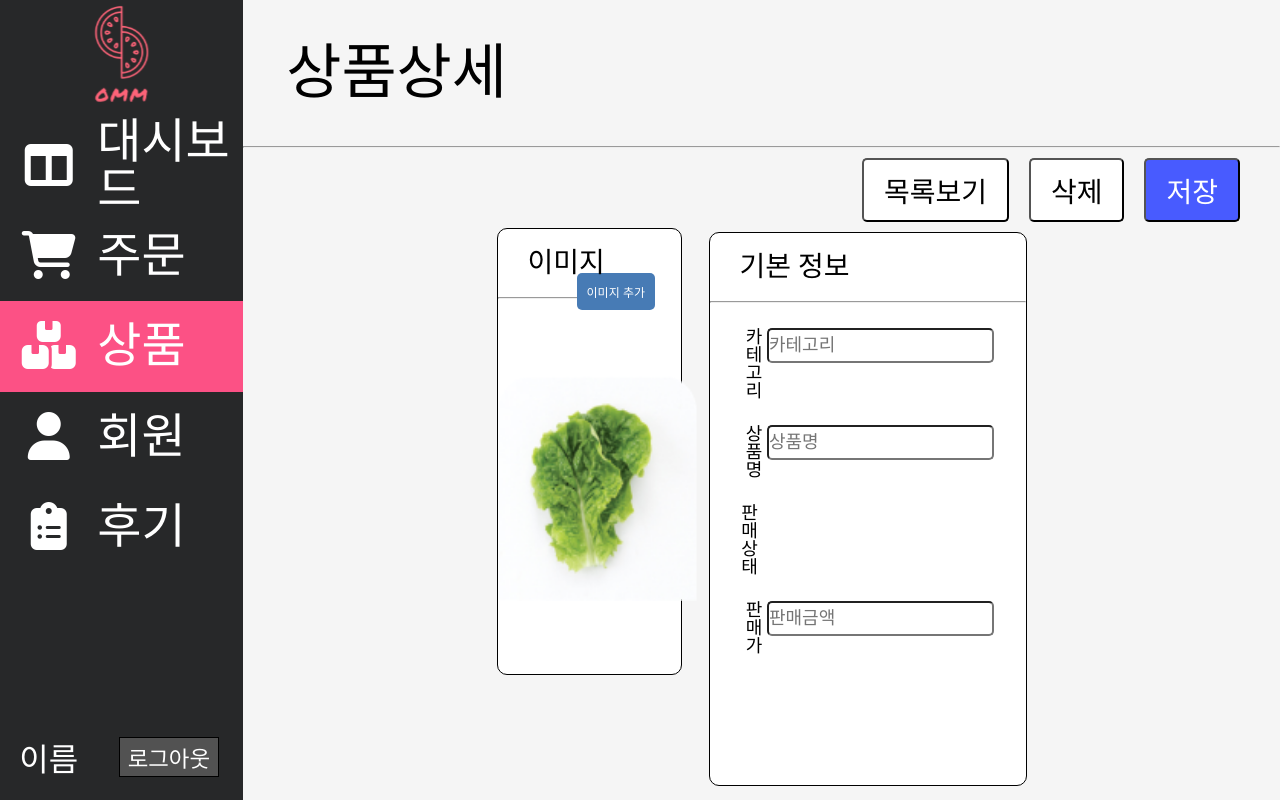
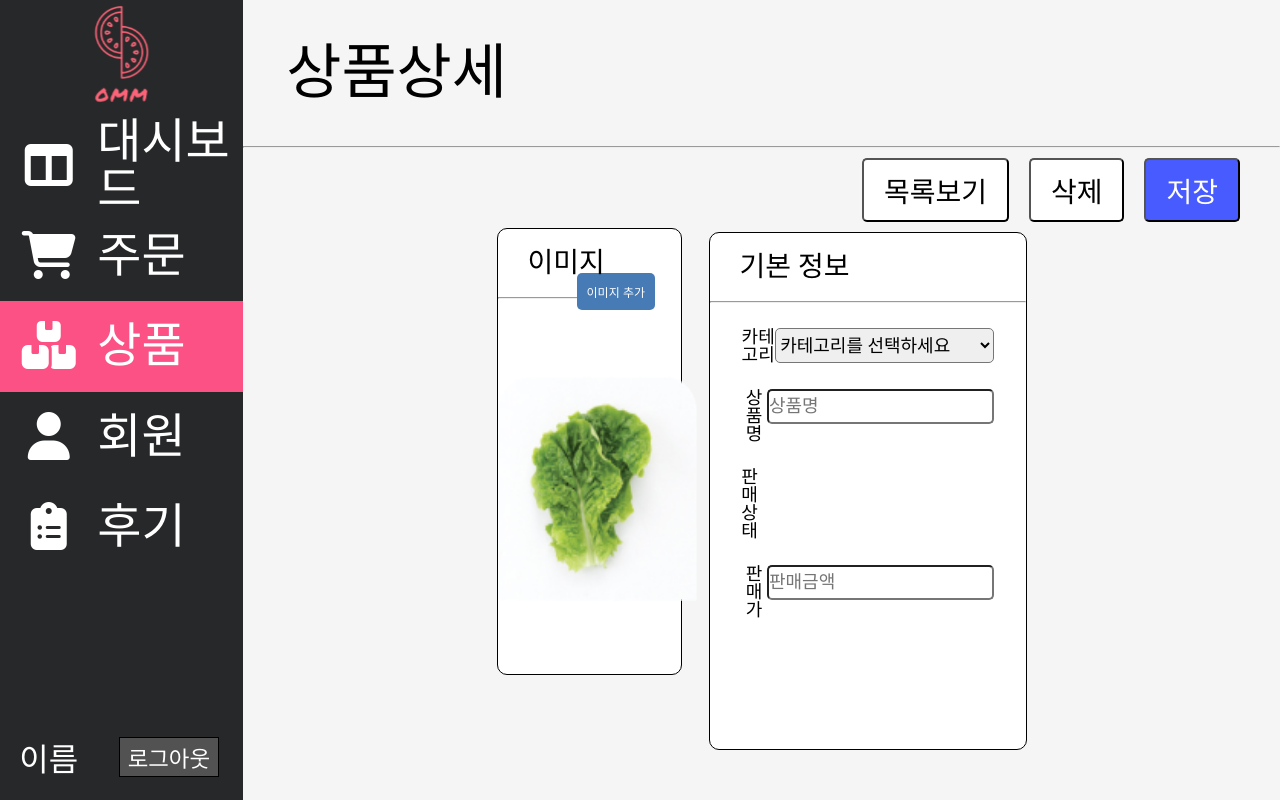
Before and after one commit to Ukdam/OMM_admin, a React (Create React App) app: page /product_add in a window 1280 px wide. Built offline with nearby package versions, Linux system fonts and the light colour scheme; a web font is replaced by a local one.

Commit message:
카테고리 완

```diff
--- a/src/css/Admin_ProductAddPage.css
+++ b/src/css/Admin_ProductAddPage.css
@@ -107,6 +107,13 @@
     text-align: center;
 }
 
+.input_Select {
+    font-size: 18px;
+    width: 425px;
+    height: 35px;
+    border-radius: 5px;
+}
+
 .input_Info_P>input {
     border-radius: 5px;
     font-size: 18px;
--- a/src/pages/Admin_ProductAddPage.js
+++ b/src/pages/Admin_ProductAddPage.js
@@ -3,8 +3,12 @@ import { useState } from "react";
 import { Link } from "react-router-dom";
 
 export default function Admin_ProductAddPage() {
+    // 선택한 카테고리를 저장하는 상태
+    const [category, setCategory] = useState("");
 
-
+    const handleCategoryChange = (e) => {
+        setCategory(e.target.value); // 선택한 카테고리 값을 상태에 저장
+    };
 
     //전시 상태 true or false
     const [isChecked, setIsChecked] = useState(false);
@@ -41,12 +45,19 @@ export default function Admin_ProductAddPage() {
                         <hr />
                         <div className="input_Info_P">
                             <span>카테고리</span>
-                            <input
-                                className="font_01"
-                                placeholder="카테고리"
-                                value={""}
-                                type="text"
-                            ></input>
+                            <select
+
+                                className="input_Select font_01"
+                                value={category}
+                                onChange={handleCategoryChange}
+                            >
+                                <option value="">카테고리를 선택하세요</option>
+                                <option value="채소">채소</option>
+                                <option value="고기">고기</option>
+                                <option value="밥/면">밥/면</option>
+                                <option value="소스">소스</option>
+                                <option value="추가">추가</option>
+                            </select>
                         </div>
                         <div className="input_Info_P">
                             <span>상품명</span>
```
